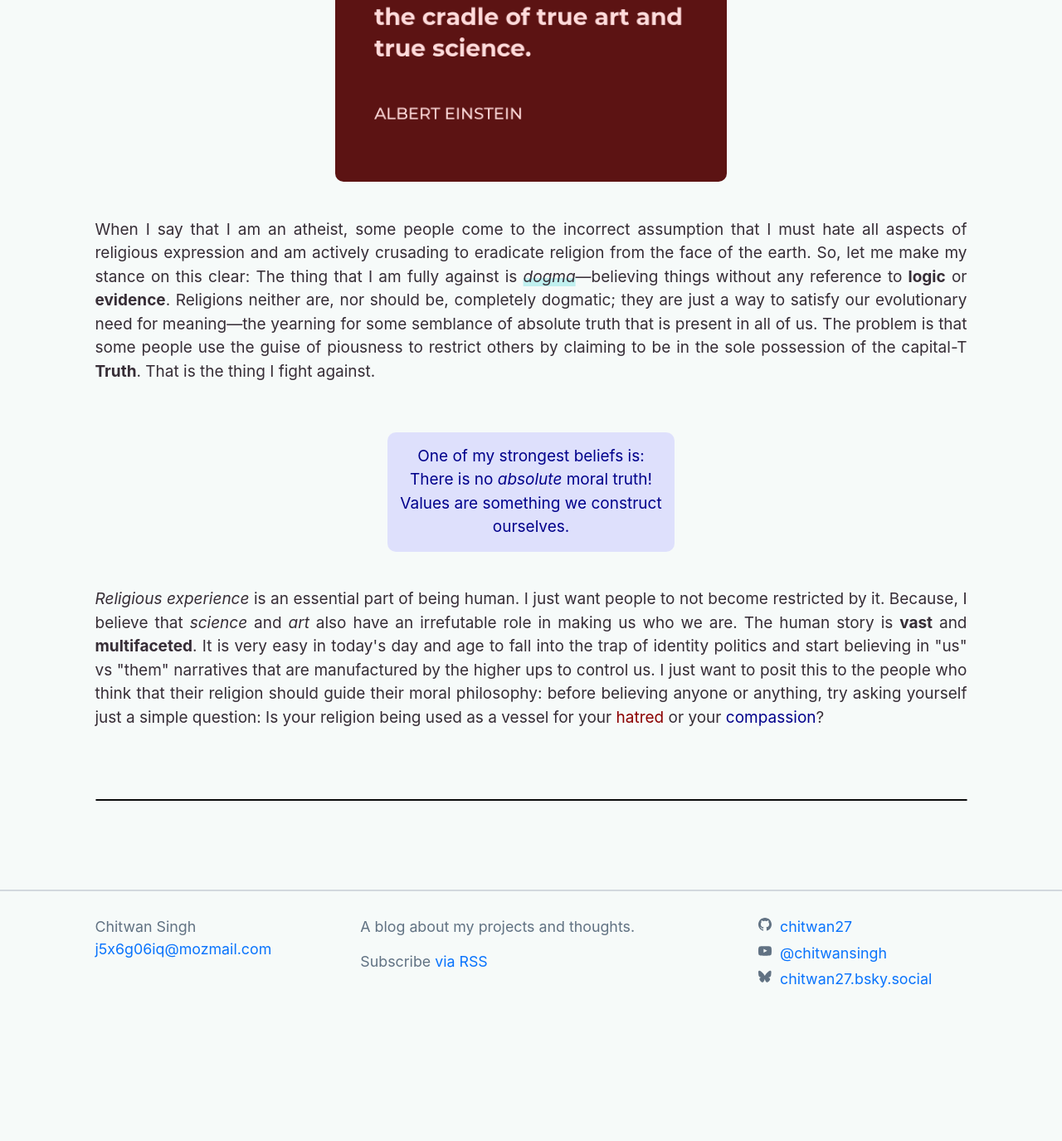
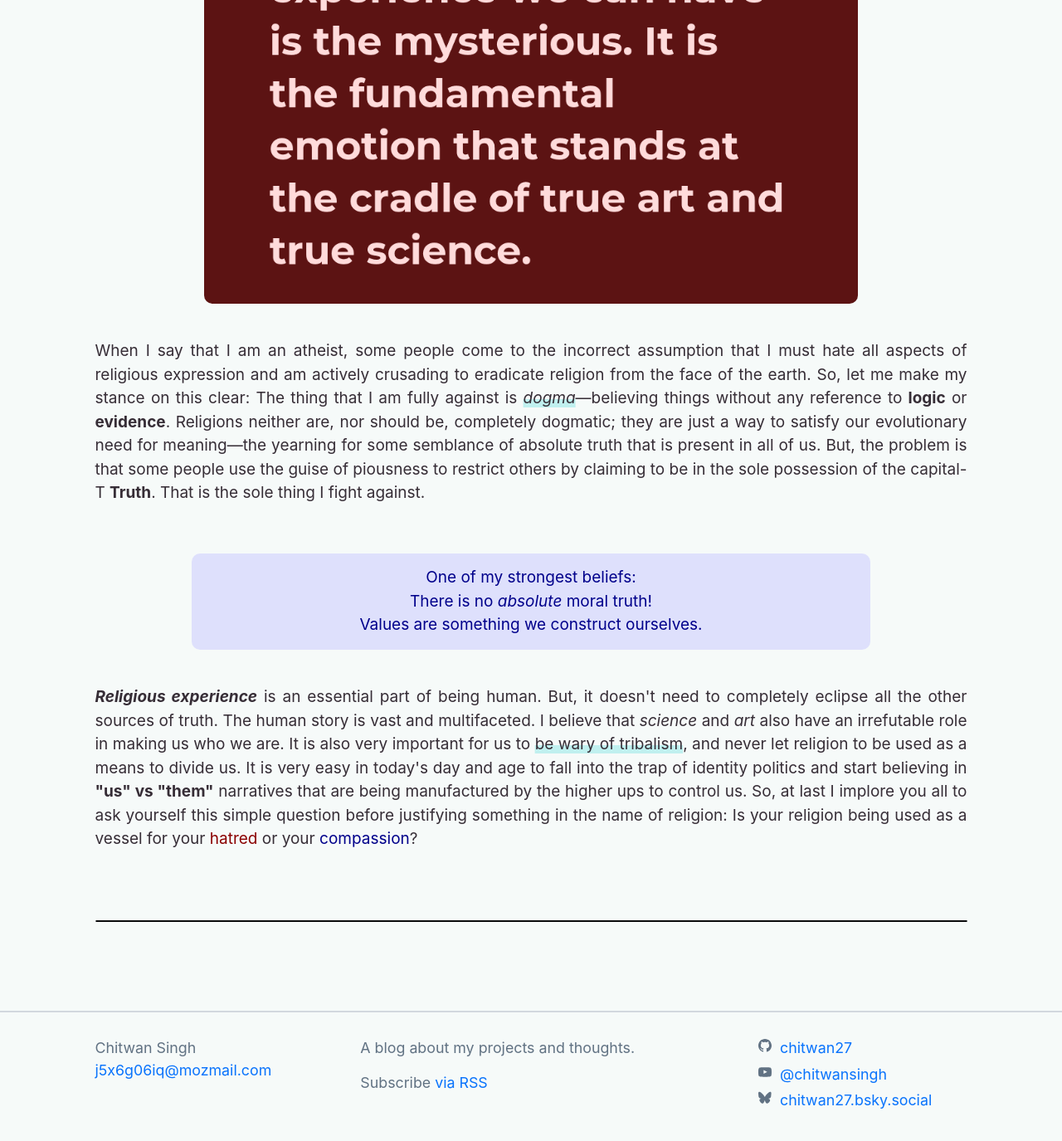
Before and after one commit to chitwan27/chitwan27.github.io, a Jekyll site: the page built from _posts/2025-02-20-Religion.md, in a window 1280 px wide and 1400 px high, scrolled down 2111 px. Shown: the top 1375 px of the window at 83% size. Built offline with Jekyll 4.4.1, drawn with Linux system fonts in a browser that asks for light colours; comment, search, counter and statistics services are not loaded; before the commit the page ends 3365 px from its top, so only the background shows below that; some of the changed text lies outside the part shown.

Commit message:
improvements

```diff
--- a/_posts/2025-02-20-Religion.md
+++ b/_posts/2025-02-20-Religion.md
@@ -40,43 +40,43 @@ Still, I love learning about religions and systems of belief because these are a
 
 <br>
 
-<div style="text-align: center;">
+<div class="element" style="text-align: center;">
     <img src="/assets/images/religion/photo-1462332420958-a05d1e002413.avif"
          alt="Image of a spectacular nebula by NASA"
-         style="width: 65%; height: auto; border-radius: 10px; box-shadow: 0px 4px 8px rgba(0,0,0,0.2);"
+         style=" height: auto; border-radius: 10px; box-shadow: 0px 4px 8px rgba(0,0,0,0.2);"
          loading="lazy">
 </div>
 
 <br>
 
 <p>
-The feeling known as <em><strong>"Mysterium Tremendum et Fascinans"</strong></em> describes the fearful and overwhelming aspects of transcendental religious experience. But I do not believe that religions should have the primary monopoly on the terror and awe associated with divine connection. One should be able to revel in and feel these aspects of human existence via all kinds of different routes. For me personally, <em>art, science, stories, and connections</em> are all equally valid sources of such awesomeness and inspiration as revelation. <a target="_blank" href="https://en.wikipedia.org/wiki/Evolution" style="font-weight: bold;">The Theory of Evolution</a> is something that tends to have a visceral effect on me. I've even found myself indulging in pseudo-religious rituals, like quoting from <a target="_blank" href="https://www.youtube.com/watch?v=2jC-rRPKZ3U" style="color: darkblue; font-weight: bold;">The Lord of the Rings</a> whenever I'm in need of support.
+The feeling known as <em><strong>"Mysterium Tremendum et Fascinans"</strong></em> describes the fearful and overwhelming aspects of transcendental religious experience. But I do not believe that religions should have the primary monopoly on the terror and awe associated with divine connection. One should be able to revel in and feel these aspects of human existence via all kinds of different routes. For me personally, <em>art, science, stories, and connections</em> are all equally valid sources of such awesomeness and inspiration as revelation. As an atheist, I have found solace and beauty in a lot of things.  <a target="_blank" href="https://en.wikipedia.org/wiki/Evolution" style="font-weight: bold;">The Theory of Evolution</a> is something that tends to have an almost visceral effect on me. I've even found myself indulging in pseudo-religious rituals, like quoting from <a target="_blank" href="https://www.youtube.com/watch?v=2jC-rRPKZ3U" style="color: darkblue; font-weight: bold;">The Lord of the Rings</a> at times when I need some heartening.
 </p>
 
 <br>
 
-<div class="element" style="width: 45%; aspect-ratio: 10/9; overflow: hidden; margin: 0 auto; text-align: center;">
+<div class="element" style="aspect-ratio: 2/1.25; overflow: hidden; margin: 0 auto; text-align: center;">
     <img src="/assets/images/religion/red-the-most-beautiful-experience-we-can-hav.png"
          alt="A quote by Einstein on the beauty of science"
-         style="width: 100%; height: 100%; object-fit: cover; border-radius: 10px;">
+         style="width: 100%; height: 100%; object-fit: cover; border-radius: 10px; object-position: 0% 36%;">
 </div>
 
 <br>
 
 <p>
-When I say that I am an atheist, some people come to the incorrect assumption that I must hate all aspects of religious expression and am actively crusading to eradicate religion from the face of the earth. So, let me make my stance on this clear: The thing that I am fully against is <u><em>dogma</em></u>—believing things without any reference to <strong>logic</strong> or <strong>evidence</strong>. Religions neither are, nor should be, completely dogmatic; they are just a way to satisfy our evolutionary need for meaning—the yearning for some semblance of absolute truth that is present in all of us. The problem is that some people use the guise of piousness to restrict others by claiming to be in the sole possession of the capital-T <strong>Truth</strong>. That is the thing I fight against.
+When I say that I am an atheist, some people come to the incorrect assumption that I must hate all aspects of religious expression and am actively crusading to eradicate religion from the face of the earth. So, let me make my stance on this clear: The thing that I am fully against is <u><em>dogma</em></u>—believing things without any reference to <strong>logic</strong> or <strong>evidence</strong>. Religions neither are, nor should be, completely dogmatic; they are just a way to satisfy our evolutionary need for meaning—the yearning for some semblance of absolute truth that is present in all of us. But, the problem is that some people use the guise of piousness to restrict others by claiming to be in the sole possession of the capital-T <strong>Truth</strong>. That is the sole thing I fight against.
 </p>
 
 <br>
 
-<div class="element" style="text-align: center; width: 30%; color: darkblue; background: rgba(200, 200, 255, 0.5); padding: 15px; border-radius: 10px;">
-    One of my strongest beliefs is:<br>There is no <em>absolute</em> moral truth!<br> Values are something we construct ourselves.
+<div class="element" style="text-align: center; color: darkblue; background: rgba(200, 200, 255, 0.5); padding: 15px; border-radius: 10px;">
+    One of my strongest beliefs:<br>There is no <em>absolute</em> moral truth!<br> Values are something we construct ourselves.
 </div>
 
 <br>
 
 <p>
-<em>Religious experience</em> is an essential part of being human. I just want people to not become restricted by it. Because, I believe that <em>science</em> and <em>art</em> also have an irrefutable role in making us who we are. The human story is <strong>vast</strong> and <strong>multifaceted</strong>. It is very easy in today's day and age to fall into the trap of identity politics and start believing in "us" vs "them" narratives that are manufactured by the higher ups to control us. I just want to posit this to the people who think that their religion should guide their moral philosophy: before believing anyone or anything, try asking yourself just a simple question: Is your religion being used as a vessel for your <span style="color: darkred;">hatred</span> or your <span style="color: darkblue;">compassion</span>?</p>
+<strong><em>Religious experience</em></strong> is an essential part of being human. But, it doesn't need to completely eclipse all the other sources of truth. The human story is vast and multifaceted. I believe that <em>science</em> and <em>art</em> also have an irrefutable role in making us who we are. It is also very important for us to <u>be wary of tribalism</u>, and never let religion to be used as a means to divide us. It is very easy in today's day and age to fall into the trap of identity politics and start believing in <strong>"us" vs "them"</strong> narratives that are being manufactured by the higher ups to control us. So, at last I implore you all to ask yourself this simple question before justifying something in the name of religion:  Is your religion being used as a vessel for your <span style="color: darkred;">hatred</span> or your <span style="color: darkblue;">compassion</span>?</p>
 
 <style>
     .element {
```
